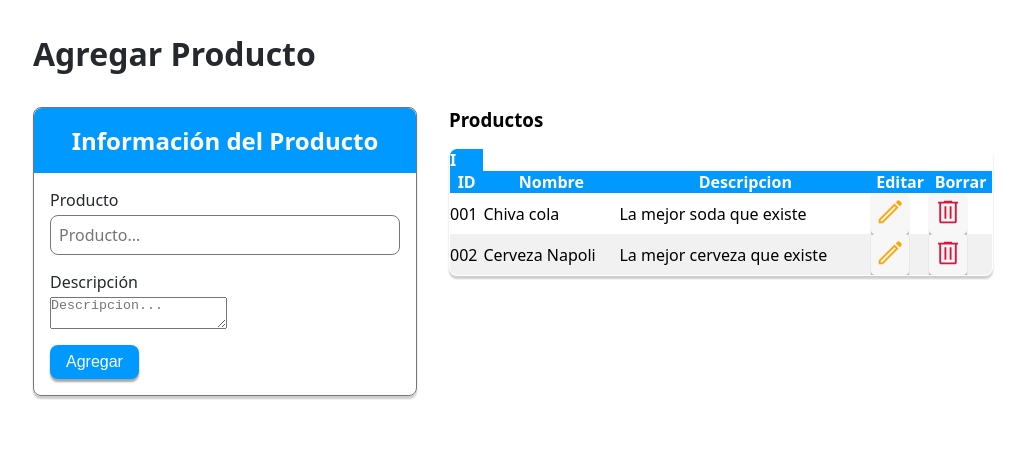
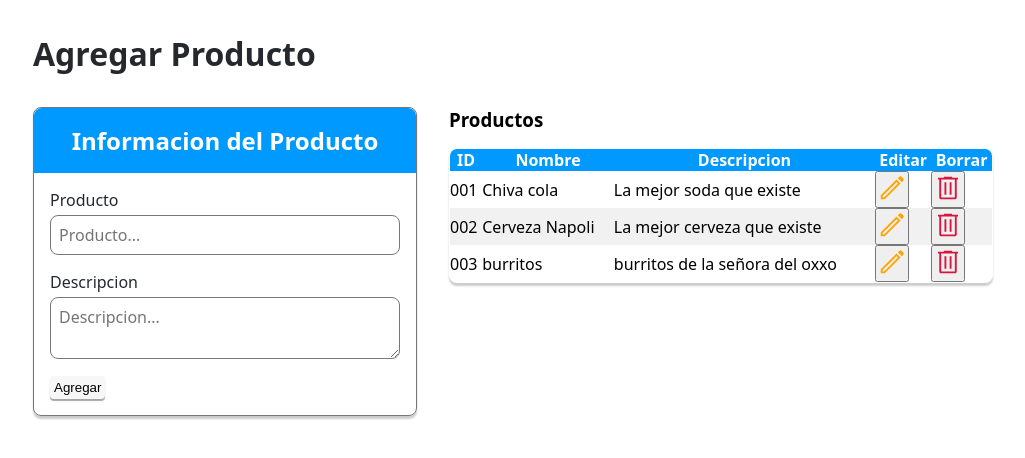
Before and after one commit to Congal-Club/tarea-1-negocios, a React (Vite) app: page / in a window 1280 px wide. Shown: the top 458 px of the page, without its empty margins (127-1152 px from the left). Built offline with nearby package versions, Linux system fonts and the light colour scheme; data requests are answered from the project's data file.

Commit message:
Se termino wuuu

```diff
--- a/package.json
+++ b/package.json
@@ -6,12 +6,15 @@
   "scripts": {
     "test": "echo \"Error: no test specified\" && exit 1",
     "dev": "vite",
-    "server": "json-server --watch ./src/db.json"
+    "server": "json-server --watch ./src/db.json",
+    "start": "concurrently \"npm run dev\" \"npm run server\""
+
   },
   "author": "",
   "license": "ISC",
   "dependencies": {
     "@vitejs/plugin-react-swc": "^3.3.2",
+    "concurrently": "^8.2.1",
     "json-server": "^0.17.3",
     "react": "^18.2.0",
     "react-dom": "^18.2.0",
--- a/src/App.jsx
+++ b/src/App.jsx
@@ -1,59 +1,144 @@
-import styles from './App.module.css'
+import styles from "./App.module.css";
 
-import { useState } from 'react'
-import { ReactComponent as Delete } from "./delete.svg"
-import { ReactComponent as Edit } from "./edit.svg"
+import { useState, useEffect} from "react";
+import { ReactComponent as Delete } from "./delete.svg";
+import { ReactComponent as Edit } from "./edit.svg";
 
 export default function App() {
-  const [title, setTitle] = useState('Agregar Producto')
-  const [isAdding, setIsAdding] = useState(true)
-const[products,setProducts] = useState([
-  {
-    id:"001",
-    name: "Chiva cola",
-    description: "La mejor soda que existe"
-  },
-  {
-    id:"002",
-    name: "Cerveza Napoli",
-    description: "La mejor cerveza que existe"
+  const [title, setTitle] = useState("Agregar Producto");
+  const [isAdding, setIsAdding] = useState(true);
+  const [products,setProducts] = useState([]);
+  const [productEditing,setProductEditing] = useState(null);
+
+  useEffect(()=>{
+    const controller = new AbortController()
+
+    const fetchProducts = async ()=>{
+      try{
+        const response = await fetch('http://localhost:3000/products');
+        const data = await response.json();
+
+        setProducts(data);
+      }catch(error){
+        console.log(err);
+      }
+    }
+
+    fetchProducts();
+
+    return()=>{
+      controller.abort();
+    }
+  },[]);
+
+  const handleSubmit = async (event) =>{
+    event.preventDefault();
+
+    const formData = new FormData(event.target);
+    const data = Object.fromEntries(formData);
+
+    if(isAdding){
+      const productToAdd = {
+        id: `00${products.length+1}`,
+        name: data.product,
+        description: data.description
+      }
+      await fetch('http://localhost:3000/products',{
+        method: "POST",
+        headers: {
+          'Content-Type': "application/json"
+        },
+        body: JSON.stringify(productToAdd)
+      })
+
+      setProducts((prevProducts)=>[...prevProducts,productToAdd]);
+    }else{
+      await fetch(`http://localhost:3000/products/${productEditing.id}`,{
+        method: "PUT",
+        headers: {
+          'Content-Type': "application/json"
+        },
+        body: JSON.stringify({
+          id: productEditing.id,
+          name: data.product,
+          description: data.description
+        })
+      })
+
+      setProducts((prevProducts) =>prevProducts.map(product =>{
+      if (product.id === productEditing.id){
+        return {
+          ...product,
+          name: data.product,
+          description:data.description
+        }
+      }
+       return product
+    }))
+
+    setIsAdding (true)
+    setProductEditing(null)
   }
-])
 
+  event.target.reset();
+  }
 
+  const handleEdit = (product)=>{
+    setIsAdding(false);
+    setProductEditing(product);
+  }
+
+  const handleDelete = async (product) => {
+    await fetch (`http://localhost:3000/products/${product.id}`, {
+      method: `DELETE`
+    })
+    setProducts((prevProducts)=> prevProducts.filter(
+      p => p.id == product.id
+    ))
+  }
 
   return (
     <main className={styles.main}>
       <h1 className={styles.title}>{title}</h1>
-
       <div className={styles.container}>
         <section className={styles.formContainer}>
-          <form className={styles.form}>
-            <h3 className={styles.formTitle}>Información del Producto</h3>
+          <form className={styles.form} onSubmit={handleSubmit}>
+            <h3 className={styles.formTitle}>Informacion del Producto</h3>
 
             <div className={styles.formContent}>
               <div className={styles.formGroup}>
-                <label className={styles.label} htmlFor='product'>Producto</label>
-                <input className={styles.input} type='text' id='product' placeholder='Producto...' />
+                <label className={styles.label} htmlFor="product">Producto</label>
+                <input
+                  className={styles.input}
+                  type="text"
+                  id="product"
+                  name="product"
+                  placeholder="Producto..."
+                  defaultValue={isAdding?'':productEditing.name}
+                />
+              </div>
+              <div className={styles.formGroup}>
+                <label className={styles.label} htmlFor="description">Descripcion</label>
+                <textarea
+                  className={styles.input}
+                  id="description"
+                  name="description"
+                  placeholder="Descripcion..."
+                  defaultValue={isAdding?'':productEditing.description}
+                />
               </div>
 
-              <div  className={styles.formGroup}>
-                <label className={styles.label} htmlFor='description'>Descripción</label>
-                <textarea id='description' placeholder='Descripcion...' />
-              </div>
-
-              <button className={styles.buttom}>
-                {isAdding ? 'Agregar' : 'Editar'}
+              <button className={styles.button}>
+                {isAdding ? "Agregar" : "Editar"}
               </button>
             </div>
           </form>
         </section>
-
         <section className={styles.tableContainer}>
           <h3>Productos</h3>
 
           <table className={styles.table}>
-            <thead>I
+            <thead>
               <tr>
                 <th>ID</th>
                 <th>Nombre</th>
@@ -63,7 +148,6 @@ const[products,setProducts] = useState([
               </tr>
             </thead>
 
-
             <tbody>
               {products.map(product=>(
                 <tr key={product.id}>
@@ -71,22 +155,21 @@ const[products,setProducts] = useState([
                   <td>{product.name}</td>
                   <td>{product.description}</td>
                   <td>
-                    <button className={styles.button}>
-                    <Edit className={styles.actionEditIcon}/>
+                    <button className={styles.iconButton} onClick={()=>handleEdit(product)}>
+                      <Edit className={styles.actionEditIcon}/>
                     </button>
                   </td>
                   <td>
-                    <button className={styles.button}>
-                    <Delete className={styles.actionDeleteIcon}/>
+                    <button className={styles.iconButton} onClick={()=>handleDelete(product)}>
+                      <Delete className={styles.actionDeleteIcon}/>
                     </button>
                   </td>
                 </tr>
               ))}
             </tbody>
           </table>
-
         </section>
       </div>
     </main>
-  )
+  );
 }
--- a/src/db.json
+++ b/src/db.json
@@ -1,14 +1,19 @@
 {
   "products": [
     {
-            "id":"001",
+      "id": "001",
       "name": "Chiva cola",
       "description": "La mejor soda que existe"
     },
     {
-            "id":"002",
+      "id": "002",
       "name": "Cerveza Napoli",
       "description": "La mejor cerveza que existe"
+    },
+    {
+      "id": "003",
+      "name": "burritos",
+      "description": "burritos de la señora del oxxo"
     }
   ]
 }
```
Also changed, not shown: 1 other file (tests, documents, lock files or other folders). Lines whose indentation alone changed are shown as unchanged.
